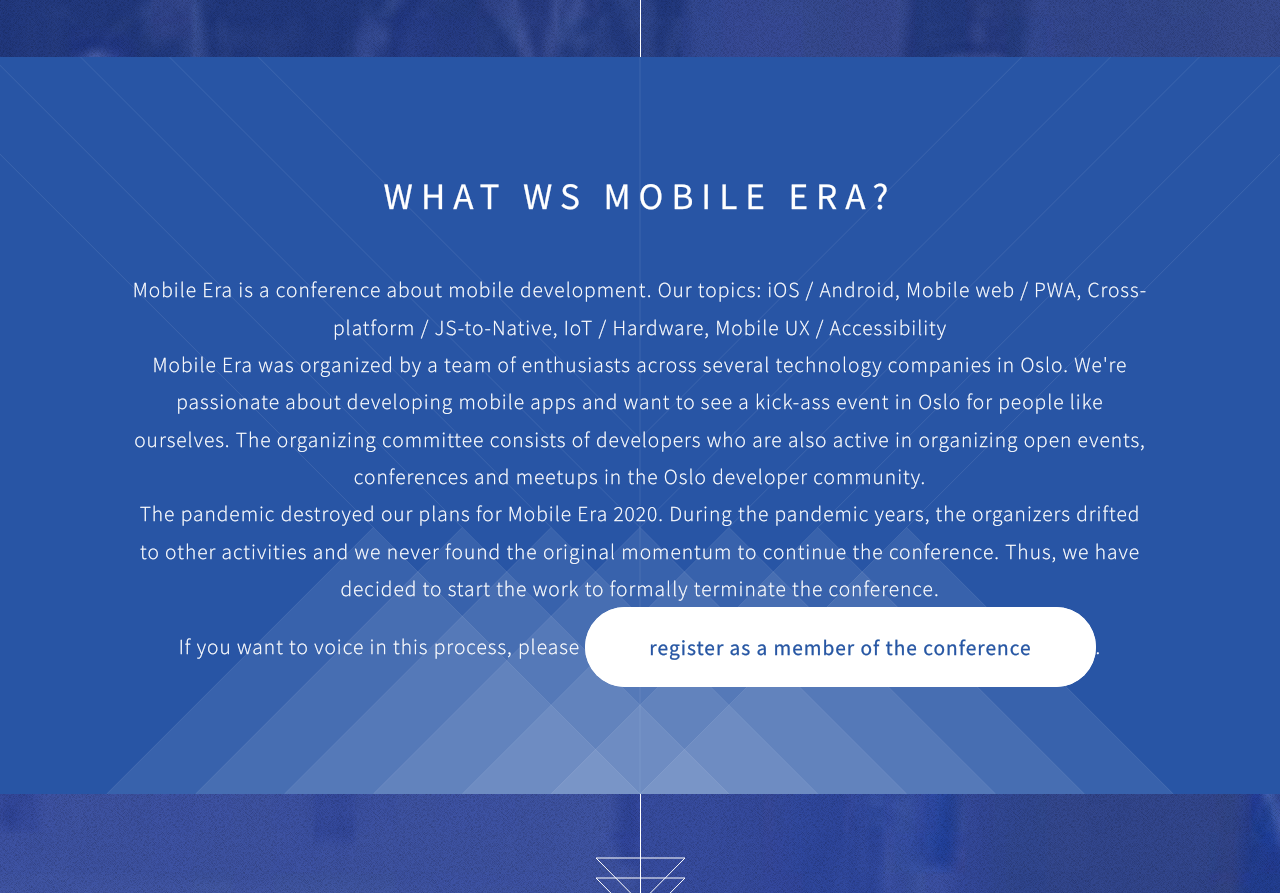
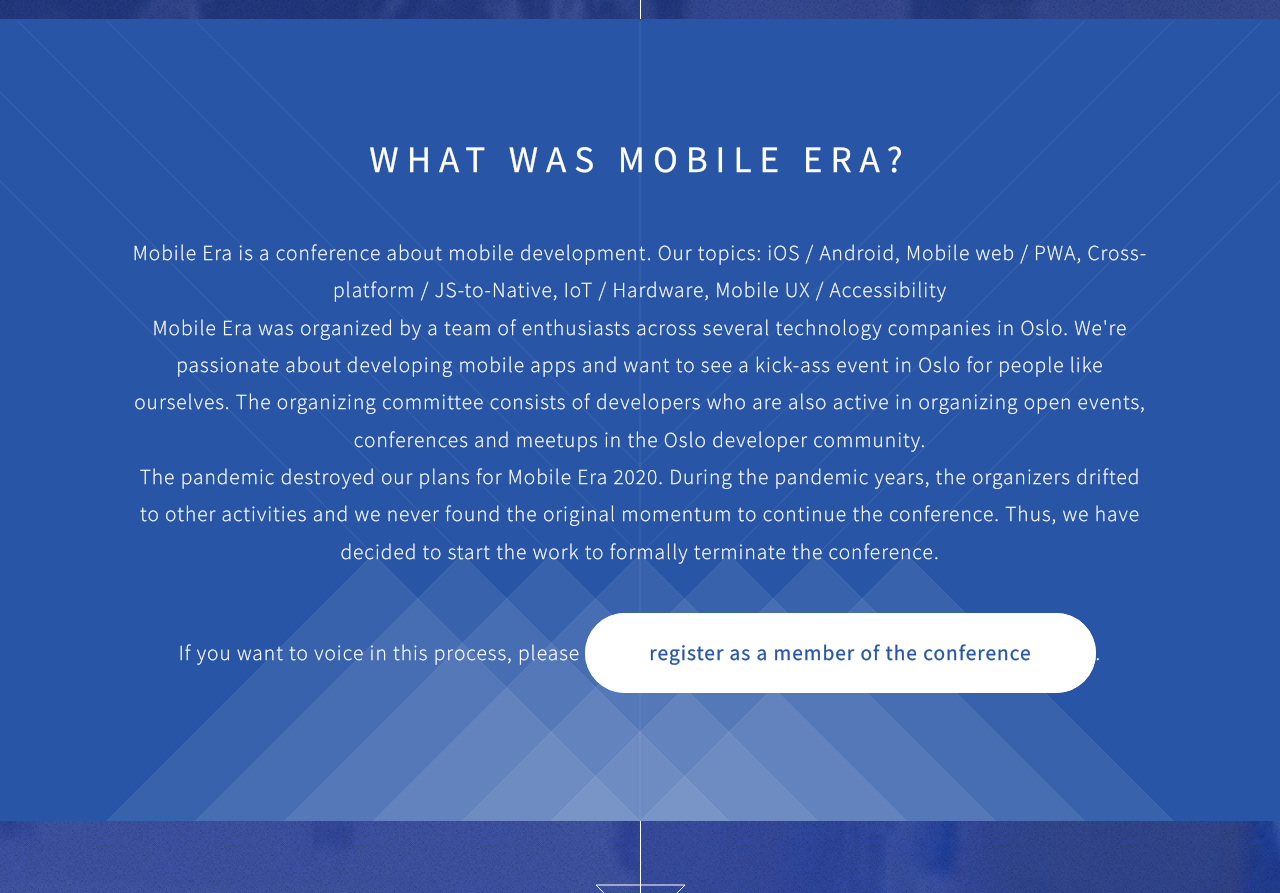
Before and after one commit to mobileera/mobileera-2020, a website: page index.html in a window 1280 px wide. Shown: the part 960-1853 px from the top of the page. Drawn offline with Linux system fonts and the light colour scheme.

Commit message:
Update index.html
Updated with information about termination of the conference organization (tweaks)

```diff
--- a/index.html
+++ b/index.html
@@ -42,7 +42,7 @@
       <header>
         <h1>The end of an Era</h1>
         <a href="https://www.linkedin.com/company/mobile-era-conference/posts" class="button style2">
-          During the pandemic, the organizer team moved on. We are currently in the process of terminating the Mobile Era organization.
+          We are currently in the process of terminating the Mobile Era organization.
         </a>
         <a href="https://appriseconf.com/" class="button style2" style="margin-top: 30px;">
           Instead, you can visit our friend-conference, Apprise Conf!
@@ -57,7 +57,7 @@
 
     <!-- Banner -->
     <section id="banner">
-      <header><h2>What ws Mobile Era?</h2></header>
+      <header><h2>What was Mobile Era?</h2></header>
       <p>
         Mobile Era is a conference about mobile development. Our topics: iOS /
         Android, Mobile web / PWA, Cross-platform / JS-to-Native, IoT /
@@ -77,12 +77,12 @@
         original momentum to continue the conference. Thus, we have decided to
         start the work to formally terminate the conference.
       </p>
-      <p>
+      <footer>
         If you want to voice in this process, please
         <a href="https://docs.google.com/forms/d/e/1FAIpQLSf346UVbtqd5ZAWTy9WXb6zdnYa30MY_YFLL29MbjelHpzW-Q/viewform" class="button style2">
           register as a member of the conference
         </a>.
-      </p>
+      </footer>
     </section>
 
     <!-- Feature 2 -->
```
